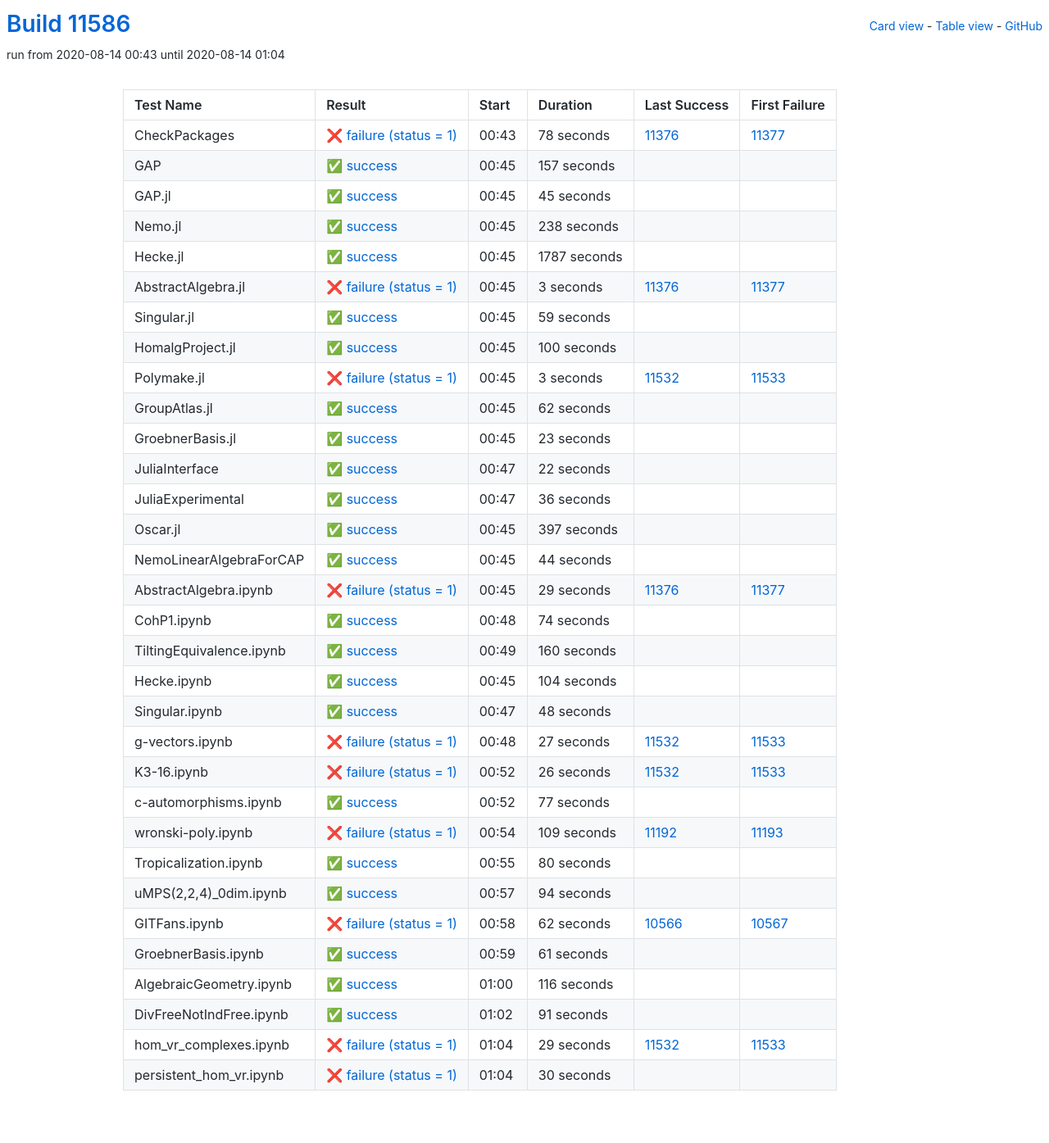
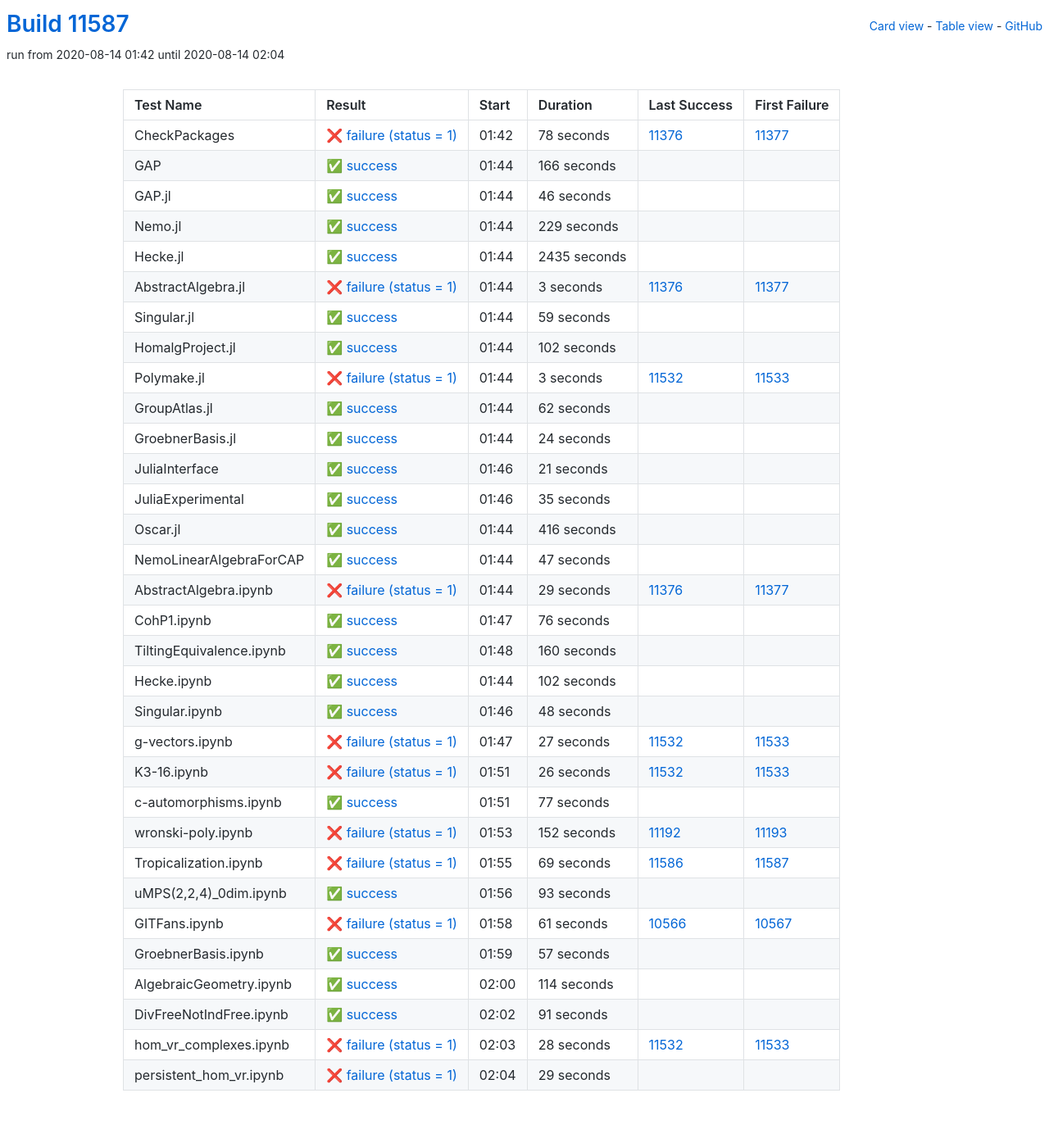
Before and after one commit to oscar-system/oscar-ci-status, a Jekyll site: the page built from table.html, in a window 1280 px wide. Shown: the whole page at 82% size. Built offline with Jekyll 4.4.1, drawn with Linux system fonts in a browser that asks for light colours.

Commit message:
Build #11587

```diff
--- a/_data/ci.yml
+++ b/_data/ci.yml
@@ -1,6 +1,6 @@
 ---
-build: 11586
-build_url: https://oscarci.mathematik.uni-kl.de/job/oscar/11586/
+build: 11587
+build_url: https://oscarci.mathematik.uni-kl.de/job/oscar/11587/
 job: oscar
 organization: oscar-system
 repo: oscar-ci-status
@@ -8,8 +8,8 @@
 tests:
 - name: CheckPackages
   id: checkpackages
-  log: https://oscarci.mathematik.uni-kl.de/job/oscar/11586/artifact/logs/build-11586/CheckPackages.log
-  start: 2020-08-14 00:43
+  log: https://oscarci.mathematik.uni-kl.de/job/oscar/11587/artifact/logs/build-11587/CheckPackages.log
+  start: 2020-08-14 01:42
   success: false
   exitcode: 1
   status: failure
@@ -20,56 +20,56 @@
   first_failure_url: https://oscarci.mathematik.uni-kl.de/job/oscar/11377/
 - name: GAP
   id: gap
-  log: https://oscarci.mathematik.uni-kl.de/job/oscar/11586/artifact/logs/build-11586/GAP.log
-  start: 2020-08-14 00:45
+  log: https://oscarci.mathematik.uni-kl.de/job/oscar/11587/artifact/logs/build-11587/GAP.log
+  start: 2020-08-14 01:44
   success: true
   exitcode: 0
   status: success
-  duration: 157
+  duration: 166
   last_success: false
   last_success_url:
   first_failure: false
   first_failure_url:
 - name: GAP.jl
   id: gap-jl
-  log: https://oscarci.mathematik.uni-kl.de/job/oscar/11586/artifact/logs/build-11586/GAP.jl.log
-  start: 2020-08-14 00:45
+  log: https://oscarci.mathematik.uni-kl.de/job/oscar/11587/artifact/logs/build-11587/GAP.jl.log
+  start: 2020-08-14 01:44
   success: true
   exitcode: 0
   status: success
-  duration: 45
+  duration: 46
   last_success: false
   last_success_url:
   first_failure: false
   first_failure_url:
 - name: Nemo.jl
   id: nemo-jl
-  log: https://oscarci.mathematik.uni-kl.de/job/oscar/11586/artifact/logs/build-11586/Nemo.jl.log
-  start: 2020-08-14 00:45
+  log: https://oscarci.mathematik.uni-kl.de/job/oscar/11587/artifact/logs/build-11587/Nemo.jl.log
+  start: 2020-08-14 01:44
   success: true
   exitcode: 0
   status: success
-  duration: 238
+  duration: 229
   last_success: false
   last_success_url:
   first_failure: false
   first_failure_url:
 - name: Hecke.jl
   id: hecke-jl
-  log: https://oscarci.mathematik.uni-kl.de/job/oscar/11586/artifact/logs/build-11586/Hecke.jl.log
-  start: 2020-08-14 00:45
+  log: https://oscarci.mathematik.uni-kl.de/job/oscar/11587/artifact/logs/build-11587/Hecke.jl.log
+  start: 2020-08-14 01:44
   success: true
   exitcode: 0
   status: success
-  duration: 1787
+  duration: 2435
   last_success: false
   last_success_url:
   first_failure: false
   first_failure_url:
 - name: AbstractAlgebra.jl
   id: abstractalgebra-jl
-  log: https://oscarci.mathematik.uni-kl.de/job/oscar/11586/artifact/logs/build-11586/AbstractAlgebra.jl.log
-  start: 2020-08-14 00:45
+  log: https://oscarci.mathematik.uni-kl.de/job/oscar/11587/artifact/logs/build-11587/AbstractAlgebra.jl.log
+  start: 2020-08-14 01:44
   success: false
   exitcode: 1
   status: failure
@@ -80,8 +80,8 @@
   first_failure_url: https://oscarci.mathematik.uni-kl.de/job/oscar/11377/
 - name: Singular.jl
   id: singular-jl
-  log: https://oscarci.mathematik.uni-kl.de/job/oscar/11586/artifact/logs/build-11586/Singular.jl.log
-  start: 2020-08-14 00:45
+  log: https://oscarci.mathematik.uni-kl.de/job/oscar/11587/artifact/logs/build-11587/Singular.jl.log
+  start: 2020-08-14 01:44
   success: true
   exitcode: 0
   status: success
@@ -92,20 +92,20 @@
   first_failure_url:
 - name: HomalgProject.jl
   id: homalgproject-jl
-  log: https://oscarci.mathematik.uni-kl.de/job/oscar/11586/artifact/logs/build-11586/HomalgProject.jl.log
-  start: 2020-08-14 00:45
+  log: https://oscarci.mathematik.uni-kl.de/job/oscar/11587/artifact/logs/build-11587/HomalgProject.jl.log
+  start: 2020-08-14 01:44
   success: true
   exitcode: 0
   status: success
-  duration: 100
+  duration: 102
   last_success: false
   last_success_url:
   first_failure: false
   first_failure_url:
 - name: Polymake.jl
   id: polymake-jl
-  log: https://oscarci.mathematik.uni-kl.de/job/oscar/11586/artifact/logs/build-11586/Polymake.jl.log
-  start: 2020-08-14 00:45
+  log: https://oscarci.mathematik.uni-kl.de/job/oscar/11587/artifact/logs/build-11587/Polymake.jl.log
+  start: 2020-08-14 01:44
   success: false
   exitcode: 1
   status: failure
@@ -116,8 +116,8 @@
   first_failure_url: https://oscarci.mathematik.uni-kl.de/job/oscar/11533/
 - name: GroupAtlas.jl
   id: groupatlas-jl
-  log: https://oscarci.mathematik.uni-kl.de/job/oscar/11586/artifact/logs/build-11586/GroupAtlas.jl.log
-  start: 2020-08-14 00:45
+  log: https://oscarci.mathematik.uni-kl.de/job/oscar/11587/artifact/logs/build-11587/GroupAtlas.jl.log
+  start: 2020-08-14 01:44
   success: true
   exitcode: 0
   status: success
@@ -128,68 +128,68 @@
   first_failure_url:
 - name: GroebnerBasis.jl
   id: groebnerbasis-jl
-  log: https://oscarci.mathematik.uni-kl.de/job/oscar/11586/artifact/logs/build-11586/GroebnerBasis.jl.log
-  start: 2020-08-14 00:45
+  log: https://oscarci.mathematik.uni-kl.de/job/oscar/11587/artifact/logs/build-11587/GroebnerBasis.jl.log
+  start: 2020-08-14 01:44
   success: true
   exitcode: 0
   status: success
-  duration: 23
+  duration: 24
   last_success: false
   last_success_url:
   first_failure: false
   first_failure_url:
 - name: JuliaInterface
   id: juliainterface
-  log: https://oscarci.mathematik.uni-kl.de/job/oscar/11586/artifact/logs/build-11586/JuliaInterface.log
-  start: 2020-08-14 00:47
+  log: https://oscarci.mathematik.uni-kl.de/job/oscar/11587/artifact/logs/build-11587/JuliaInterface.log
+  start: 2020-08-14 01:46
   success: true
   exitcode: 0
   status: success
-  duration: 22
+  duration: 21
   last_success: false
   last_success_url:
   first_failure: false
   first_failure_url:
 - name: JuliaExperimental
   id: juliaexperimental
-  log: https://oscarci.mathematik.uni-kl.de/job/oscar/11586/artifact/logs/build-11586/JuliaExperimental.log
-  start: 2020-08-14 00:47
+  log: https://oscarci.mathematik.uni-kl.de/job/oscar/11587/artifact/logs/build-11587/JuliaExperimental.log
+  start: 2020-08-14 01:46
   success: true
   exitcode: 0
   status: success
-  duration: 36
+  duration: 35
   last_success: false
   last_success_url:
   first_failure: false
   first_failure_url:
 - name: Oscar.jl
   id: oscar-jl
-  log: https://oscarci.mathematik.uni-kl.de/job/oscar/11586/artifact/logs/build-11586/Oscar.jl.log
-  start: 2020-08-14 00:45
+  log: https://oscarci.mathematik.uni-kl.de/job/oscar/11587/artifact/logs/build-11587/Oscar.jl.log
+  start: 2020-08-14 01:44
   success: true
   exitcode: 0
   status: success
-  duration: 397
+  duration: 416
   last_success: false
   last_success_url:
   first_failure: false
   first_failure_url:
 - name: NemoLinearAlgebraForCAP
   id: nemolinearalgebraforcap
-  log: https://oscarci.mathematik.uni-kl.de/job/oscar/11586/artifact/logs/build-11586/NemoLinearAlgebraForCAP.log
-  start: 2020-08-14 00:45
+  log: https://oscarci.mathematik.uni-kl.de/job/oscar/11587/artifact/logs/build-11587/NemoLinearAlgebraForCAP.log
+  start: 2020-08-14 01:44
   success: true
   exitcode: 0
   status: success
-  duration: 44
+  duration: 47
   last_success: false
   last_success_url:
   first_failure: false
   first_failure_url:
 - name: AbstractAlgebra.ipynb
   id: abstractalgebra-ipynb
-  log: https://oscarci.mathematik.uni-kl.de/job/oscar/11586/artifact/logs/build-11586/AbstractAlgebra.ipynb.log
-  start: 2020-08-14 00:45
+  log: https://oscarci.mathematik.uni-kl.de/job/oscar/11587/artifact/logs/build-11587/AbstractAlgebra.ipynb.log
+  start: 2020-08-14 01:44
   success: false
   exitcode: 1
   status: failure
@@ -200,20 +200,20 @@
   first_failure_url: https://oscarci.mathematik.uni-kl.de/job/oscar/11377/
 - name: CohP1.ipynb
   id: cohp1-ipynb
-  log: https://oscarci.mathematik.uni-kl.de/job/oscar/11586/artifact/logs/build-11586/CohP1.ipynb.log
-  start: 2020-08-14 00:48
+  log: https://oscarci.mathematik.uni-kl.de/job/oscar/11587/artifact/logs/build-11587/CohP1.ipynb.log
+  start: 2020-08-14 01:47
   success: true
   exitcode: 0
   status: success
-  duration: 74
+  duration: 76
   last_success: false
   last_success_url:
   first_failure: false
   first_failure_url:
 - name: TiltingEquivalence.ipynb
   id: tiltingequivalence-ipynb
-  log: https://oscarci.mathematik.uni-kl.de/job/oscar/11586/artifact/logs/build-11586/TiltingEquivalence.ipynb.log
-  start: 2020-08-14 00:49
+  log: https://oscarci.mathematik.uni-kl.de/job/oscar/11587/artifact/logs/build-11587/TiltingEquivalence.ipynb.log
+  start: 2020-08-14 01:48
   success: true
   exitcode: 0
   status: success
@@ -224,20 +224,20 @@
   first_failure_url:
 - name: Hecke.ipynb
   id: hecke-ipynb
-  log: https://oscarci.mathematik.uni-kl.de/job/oscar/11586/artifact/logs/build-11586/Hecke.ipynb.log
-  start: 2020-08-14 00:45
+  log: https://oscarci.mathematik.uni-kl.de/job/oscar/11587/artifact/logs/build-11587/Hecke.ipynb.log
+  start: 2020-08-14 01:44
   success: true
   exitcode: 0
   status: success
-  duration: 104
+  duration: 102
   last_success: false
   last_success_url:
   first_failure: false
   first_failure_url:
 - name: Singular.ipynb
   id: singular-ipynb
-  log: https://oscarci.mathematik.uni-kl.de/job/oscar/11586/artifact/logs/build-11586/Singular.ipynb.log
-  start: 2020-08-14 00:47
+  log: https://oscarci.mathematik.uni-kl.de/job/oscar/11587/artifact/logs/build-11587/Singular.ipynb.log
+  start: 2020-08-14 01:46
   success: true
   exitcode: 0
   status: success
@@ -248,8 +248,8 @@
   first_failure_url:
 - name: g-vectors.ipynb
   id: g-vectors-ipynb
-  log: https://oscarci.mathematik.uni-kl.de/job/oscar/11586/artifact/logs/build-11586/g-vectors.ipynb.log
-  start: 2020-08-14 00:48
+  log: https://oscarci.mathematik.uni-kl.de/job/oscar/11587/artifact/logs/build-11587/g-vectors.ipynb.log
+  start: 2020-08-14 01:47
   success: false
   exitcode: 1
   status: failure
@@ -260,8 +260,8 @@
   first_failure_url: https://oscarci.mathematik.uni-kl.de/job/oscar/11533/
 - name: K3-16.ipynb
   id: k3-16-ipynb
-  log: https://oscarci.mathematik.uni-kl.de/job/oscar/11586/artifact/logs/build-11586/K3-16.ipynb.log
-  start: 2020-08-14 00:52
+  log: https://oscarci.mathematik.uni-kl.de/job/oscar/11587/artifact/logs/build-11587/K3-16.ipynb.log
+  start: 2020-08-14 01:51
   success: false
   exitcode: 1
   status: failure
@@ -272,8 +272,8 @@
   first_failure_url: https://oscarci.mathematik.uni-kl.de/job/oscar/11533/
 - name: c-automorphisms.ipynb
   id: c-automorphisms-ipynb
-  log: https://oscarci.mathematik.uni-kl.de/job/oscar/11586/artifact/logs/build-11586/c-automorphisms.ipynb.log
-  start: 2020-08-14 00:52
+  log: https://oscarci.mathematik.uni-kl.de/job/oscar/11587/artifact/logs/build-11587/c-automorphisms.ipynb.log
+  start: 2020-08-14 01:51
   success: true
   exitcode: 0
   status: success
@@ -284,80 +284,80 @@
   first_failure_url:
 - name: wronski-poly.ipynb
   id: wronski-poly-ipynb
-  log: https://oscarci.mathematik.uni-kl.de/job/oscar/11586/artifact/logs/build-11586/wronski-poly.ipynb.log
-  start: 2020-08-14 00:54
+  log: https://oscarci.mathematik.uni-kl.de/job/oscar/11587/artifact/logs/build-11587/wronski-poly.ipynb.log
+  start: 2020-08-14 01:53
   success: false
   exitcode: 1
   status: failure
-  duration: 109
+  duration: 152
   last_success: 11192
   last_success_url: https://oscarci.mathematik.uni-kl.de/job/oscar/11192/
   first_failure: 11193
   first_failure_url: https://oscarci.mathematik.uni-kl.de/job/oscar/11193/
 - name: Tropicalization.ipynb
   id: tropicalization-ipynb
-  log: https://oscarci.mathematik.uni-kl.de/job/oscar/11586/artifact/logs/build-11586/Tropicalization.ipynb.log
-  start: 2020-08-14 00:55
+  log: https://oscarci.mathematik.uni-kl.de/job/oscar/11587/artifact/logs/build-11587/Tropicalization.ipynb.log
+  start: 2020-08-14 01:55
+  success: false
+  exitcode: 1
+  status: failure
+  duration: 69
+  last_success: 11586
+  last_success_url: https://oscarci.mathematik.uni-kl.de/job/oscar/11586/
+  first_failure: 11587
+  first_failure_url: https://oscarci.mathematik.uni-kl.de/job/oscar/11587/
+- name: uMPS(2,2,4)_0dim.ipynb
+  id: umps-2-2-4-0dim-ipynb
+  log: https://oscarci.mathematik.uni-kl.de/job/oscar/11587/artifact/logs/build-11587/uMPS-2-2-4-_0dim.ipynb.log
+  start: 2020-08-14 01:56
   success: true
   exitcode: 0
   status: success
-  duration: 80
-  last_success: false
-  last_success_url:
-  first_failure: false
-  first_failure_url:
-- name: uMPS(2,2,4)_0dim.ipynb
-  id: umps-2-2-4-0dim-ipynb
-  log: https://oscarci.mathematik.uni-kl.de/job/oscar/11586/artifact/logs/build-11586/uMPS-2-2-4-_0dim.ipynb.log
-  start: 2020-08-14 00:57
-  success: true
-  exitcode: 0
-  status: success
-  duration: 94
+  duration: 93
   last_success: false
   last_success_url:
   first_failure: false
   first_failure_url:
 - name: GITFans.ipynb
   id: gitfans-ipynb
-  log: https://oscarci.mathematik.uni-kl.de/job/oscar/11586/artifact/logs/build-11586/GITFans.ipynb.log
-  start: 2020-08-14 00:58
+  log: https://oscarci.mathematik.uni-kl.de/job/oscar/11587/artifact/logs/build-11587/GITFans.ipynb.log
+  start: 2020-08-14 01:58
   success: false
   exitcode: 1
   status: failure
-  duration: 62
+  duration: 61
   last_success: 10566
   last_success_url: https://oscarci.mathematik.uni-kl.de/job/oscar/10566/
   first_failure: 10567
   first_failure_url: https://oscarci.mathematik.uni-kl.de/job/oscar/10567/
 - name: GroebnerBasis.ipynb
   id: groebnerbasis-ipynb
-  log: https://oscarci.mathematik.uni-kl.de/job/oscar/11586/artifact/logs/build-11586/GroebnerBasis.ipynb.log
-  start: 2020-08-14 00:59
+  log: https://oscarci.mathematik.uni-kl.de/job/oscar/11587/artifact/logs/build-11587/GroebnerBasis.ipynb.log
+  start: 2020-08-14 01:59
   success: true
   exitcode: 0
   status: success
-  duration: 61
+  duration: 57
   last_success: false
   last_success_url:
   first_failure: false
   first_failure_url:
 - name: AlgebraicGeometry.ipynb
   id: algebraicgeometry-ipynb
-  log: https://oscarci.mathematik.uni-kl.de/job/oscar/11586/artifact/logs/build-11586/AlgebraicGeometry.ipynb.log
-  start: 2020-08-14 01:00
+  log: https://oscarci.mathematik.uni-kl.de/job/oscar/11587/artifact/logs/build-11587/AlgebraicGeometry.ipynb.log
+  start: 2020-08-14 02:00
   success: true
   exitcode: 0
   status: success
-  duration: 116
+  duration: 114
   last_success: false
   last_success_url:
   first_failure: false
   first_failure_url:
 - name: DivFreeNotIndFree.ipynb
   id: divfreenotindfree-ipynb
-  log: https://oscarci.mathematik.uni-kl.de/job/oscar/11586/artifact/logs/build-11586/DivFreeNotIndFree.ipynb.log
-  start: 2020-08-14 01:02
+  log: https://oscarci.mathematik.uni-kl.de/job/oscar/11587/artifact/logs/build-11587/DivFreeNotIndFree.ipynb.log
+  start: 2020-08-14 02:02
   success: true
   exitcode: 0
   status: success
@@ -368,24 +368,24 @@
   first_failure_url:
 - name: hom_vr_complexes.ipynb
   id: hom-vr-complexes-ipynb
-  log: https://oscarci.mathematik.uni-kl.de/job/oscar/11586/artifact/logs/build-11586/hom_vr_complexes.ipynb.log
-  start: 2020-08-14 01:04
+  log: https://oscarci.mathematik.uni-kl.de/job/oscar/11587/artifact/logs/build-11587/hom_vr_complexes.ipynb.log
+  start: 2020-08-14 02:03
   success: false
   exitcode: 1
   status: failure
-  duration: 29
+  duration: 28
   last_success: 11532
   last_success_url: https://oscarci.mathematik.uni-kl.de/job/oscar/11532/
   first_failure: 11533
   first_failure_url: https://oscarci.mathematik.uni-kl.de/job/oscar/11533/
 - name: persistent_hom_vr.ipynb
   id: persistent-hom-vr-ipynb
-  log: https://oscarci.mathematik.uni-kl.de/job/oscar/11586/artifact/logs/build-11586/persistent_hom_vr.ipynb.log
-  start: 2020-08-14 01:04
+  log: https://oscarci.mathematik.uni-kl.de/job/oscar/11587/artifact/logs/build-11587/persistent_hom_vr.ipynb.log
+  start: 2020-08-14 02:04
   success: false
   exitcode: 1
   status: failure
-  duration: 30
+  duration: 29
   last_success: false
   last_success_url:
   first_failure: false
```
Also changed, not shown: README.md.
